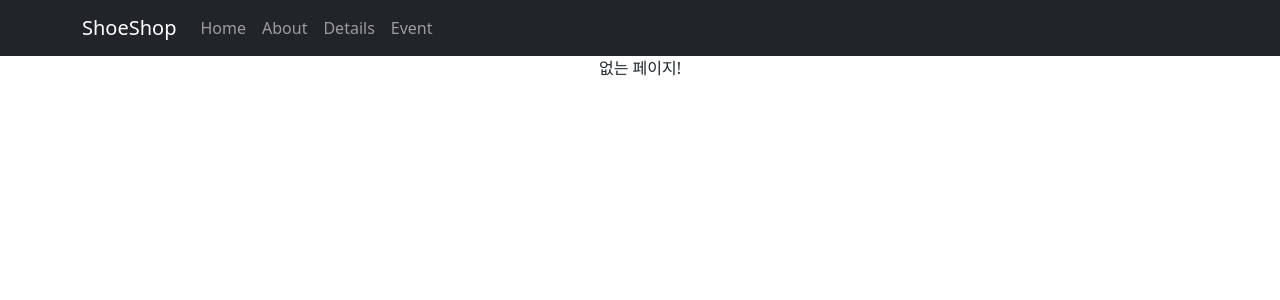
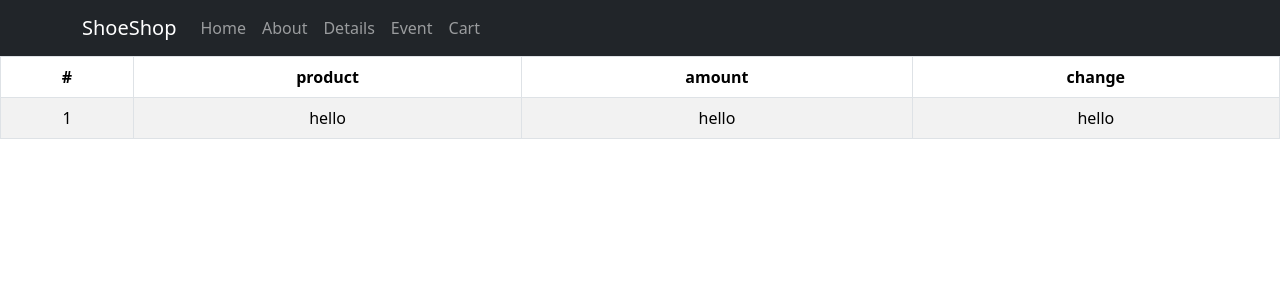
Before and after one commit to coloringpen/codingAppleShop, a React (Create React App) app: page /cart in a window 1280 px wide. Shown: the top 300 px of the page. Built offline with nearby package versions, Linux system fonts and the light colour scheme.

Commit message:
리덕스 툴킷 세팅

```diff
--- a/src/App.js
+++ b/src/App.js
@@ -8,6 +8,7 @@ import Main from './pages/main';
 import Detail from './pages/details';
 import About from './pages/about';
 import Event from './pages/event';
+import Cart from './pages/cart';
 
 function App() {
   let [shoes, setShoes] = useState(data);
@@ -46,6 +47,13 @@ function App() {
             >
               Event
             </Nav.Link>
+            <Nav.Link
+              onClick={() => {
+                navigate('/cart');
+              }}
+            >
+              Cart
+            </Nav.Link>
           </Nav>
         </Container>
       </Navbar>
@@ -55,6 +63,7 @@ function App() {
       <Routes>
         <Route path="/" element={<Main shoes={shoes} setShoes={setShoes} />} />
         <Route path="/detail/:num" element={<Detail shoes={shoes} />} />
+        <Route path="/cart" element={<Cart />} />
         <Route path="/about" element={<About />}>
           <Route path="member" element={<div>These are the members</div>} />
           <Route path="location" />
--- a/src/index.js
+++ b/src/index.js
@@ -4,13 +4,18 @@ import './index.css';
 import App from './App';
 import reportWebVitals from './reportWebVitals';
 import { BrowserRouter } from 'react-router-dom';
+import { Provider } from 'react-redux';
+import store from './store.js';
 
 const root = ReactDOM.createRoot(document.getElementById('root'));
 root.render(
   <React.StrictMode>
-    <BrowserRouter>
-      <App />
-    </BrowserRouter>
+    <Provider store={store}>
+      <BrowserRouter>
+        <App />{' '}
+        {/** 이제 App 내부의 컴포넌트들은 전부 store.js에 있던 state 전부 사용가능 */}
+      </BrowserRouter>
+    </Provider>
   </React.StrictMode>
 );
 
--- /dev/null
+++ b/src/pages/cart.js
@@ -0,0 +1,28 @@
+import Table from 'react-bootstrap/Table';
+
+function Cart() {
+  return (
+    <div>
+      <Table striped bordered hover>
+        <thead>
+          <tr>
+            <th>#</th>
+            <th>product</th>
+            <th>amount</th>
+            <th>change</th>
+          </tr>
+        </thead>
+        <tbody>
+          <tr>
+            <td>1</td>
+            <td>hello</td>
+            <td>hello</td>
+            <td>hello</td>
+          </tr>
+        </tbody>
+      </Table>
+    </div>
+  );
+}
+
+export default Cart;
--- /dev/null
+++ b/src/store.js
@@ -0,0 +1,5 @@
+import { configureStore } from '@reduxjs/toolkit';
+
+export default configureStore({
+  reducer: {},
+});
```
